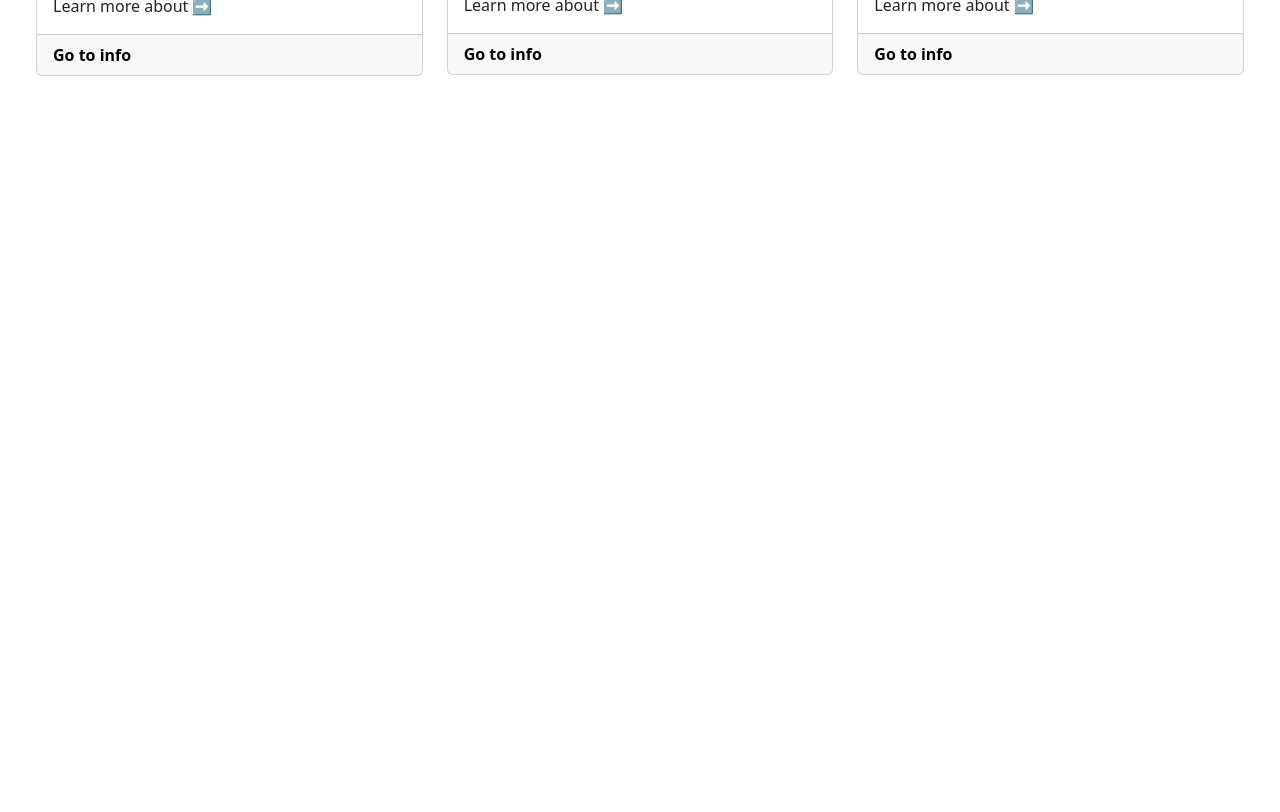
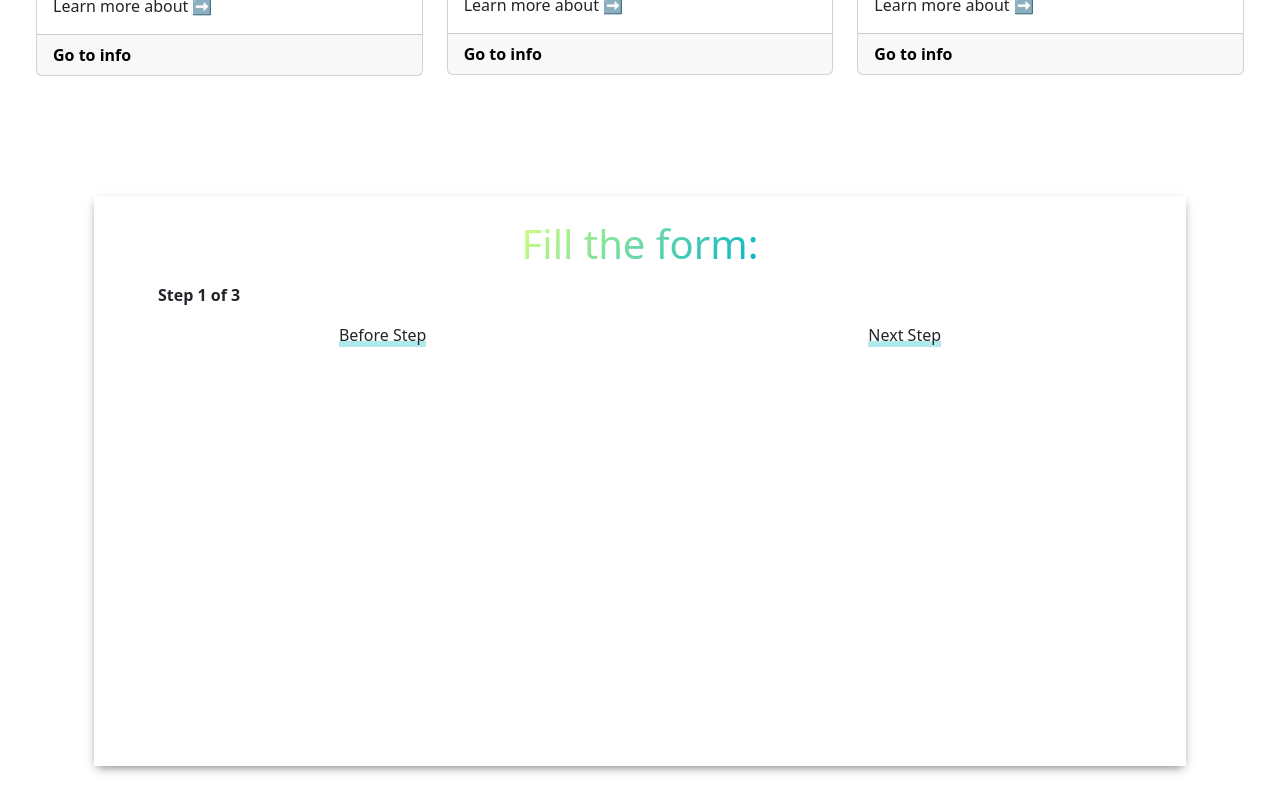
Before and after one commit to kamu42/DynamicForm-Udemi, a React (Create React App) app: page / in a window 1280 px wide. Shown: the part 960-1772 px from the top of the page. Before the commit the page ends 1060 px from the top, so only its background shows below. Built offline with nearby package versions, Linux system fonts and the light colour scheme.

Commit message:
feat:add dinamic form

```diff
--- a/src/App.js
+++ b/src/App.js
@@ -1,4 +1,5 @@
 
+import DynamicForm from "./components/DynamicForm/DynamicForm";
 import Introduction from "./components/Introduction/Introduction";
 import NavbarMenu from "./components/NavbarMenu";
 import Services from "./components/Services/Services";
@@ -9,6 +10,7 @@ function App() {
       <NavbarMenu/>
       <Introduction/>
       <Services/>
+      <DynamicForm/>
     </div>
   );
 }
--- /dev/null
+++ b/src/components/DynamicForm/DynamicForm.css
@@ -0,0 +1,56 @@
+.dynamic-form .title-dynamic-form {
+    background: linear-gradient(
+        135deg,
+        #d6ff7f 0%,
+        #00b3cc 100%
+    );
+    -webkit-background-clip: text;
+    background-clip: text;
+    -webkit-text-fill-color: transparent;
+    width: fit-content;
+    margin: 0 auto;
+}
+
+.dynamic-form h2{
+    display: inline;
+    padding-right: 5px;
+    background-image: linear-gradient(
+        108deg,
+        #b16cea 8%,
+        #ff5e69 40%,
+        #ff8a56 77%,
+        #ffa84b 91%
+    );
+    -webkit-background-clip: text;
+    -webkit-text-fill-color: transparent;
+}
+
+.dynamic-form .content-dynamic-form{
+    min-width: 500px;
+    height: 570px;
+    background: #fff;
+    box-shadow: 0px 4px 10px -3px rgb(117 117 117);
+}
+
+.dynamic-form .content-dynamic-form .actions {
+    display: flex;
+    justify-content: space-around;
+}
+
+.dynamic-form .content-dynamic-form .next, .before {
+    box-shadow: inset 0px -6px 0px 0px #b0e9ec;
+    cursor: pointer;
+}
+
+.dynamic-form .steps-numbers {
+    text-align: left;
+    padding: 15px 0 0 40px;
+    font-weight: 600;
+}
+
+@media (max-width: 678px) {
+    .dynamic-form .content-dynamic-form {
+        min-width: 100%;
+        height: 100%;
+    }
+}
--- /dev/null
+++ b/src/components/DynamicForm/DynamicForm.js
@@ -0,0 +1,40 @@
+import { useState } from "react";
+import { Container } from "react-bootstrap";
+import './DynamicForm.css';
+
+export default function DynamicForm () {
+        const [step, setStep] = useState(1);
+
+        const showNextStep = ()=>{
+            setStep(step + 1);
+        };
+
+        const showPreviousStep = ()=>{
+            setStep(step - 1);
+        };
+
+    return(
+        <div className="dynamic-form mt-4 mb-5" id="dynamic-form">
+            <Container className="text-center p-4">
+                <div className="content-dynamic-form mt-5 p-4">
+                    <h1 className="title-dynamic-form">Fill the form:</h1>
+                    <p className="steps-numbers">Step {step} of 3</p>
+
+                    <div className="actions">
+                        <div className="container-text">
+                            <p className="before" onClick={showPreviousStep}>
+                                Before Step
+                            </p>
+                        </div>
+                        <div className="container-text">
+                            <p className="next" onClick={showNextStep}>
+                                Next Step
+                            </p>
+                        </div>
+                    </div>
+                </div>
+            </Container>
+        </div>
+
+    )
+}
--- /dev/null
+++ b/src/components/DynamicForm/index.js
@@ -0,0 +1 @@
+export{default} from './DynamicForm'
--- a/src/components/Services/Services.js
+++ b/src/components/Services/Services.js
@@ -41,7 +41,7 @@ export default function Services() {
                         Services</h2>
                     <h4 className="pb-3 text-center">
                         Check some Services</h4>
-                    <Row xs={12} md={3} className="g-4 mt-4">
+                    <Row xs={1} md={3} className="g-4 mt-4">
                         {servicesArray.map ((service, index)=>(
                           <CardService service={service} key={index}  />
                         ))}
```
